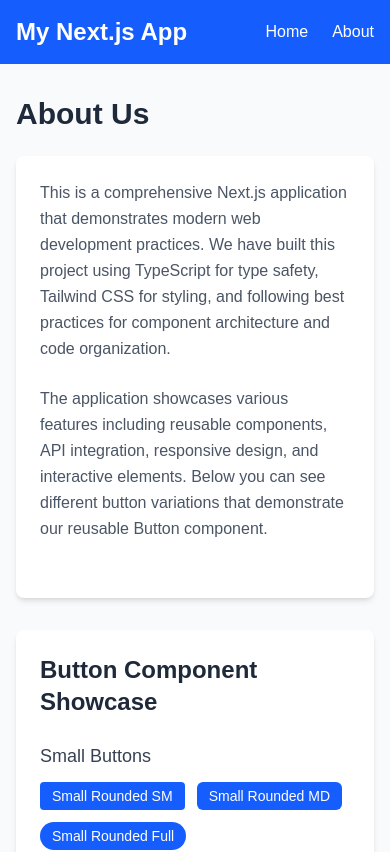
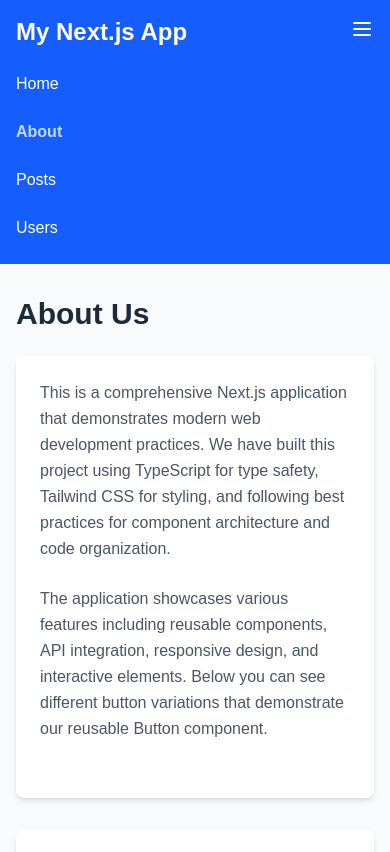
Before and after one commit to Kelv11/alx-project-0x02-setup, a Next.js app in the folder alx-project-0x02/: page /about in a window 390 px wide. Shown: the top 852 px of the page. Built offline with nearby package versions, Linux system fonts and the light colour scheme.

Commit message:
Complete navigation implementation with posts and users pages

```diff
--- /dev/null
+++ b/alx-project-0x02/components/common/PostCard.tsx
@@ -0,0 +1,30 @@
+import React from "react";
+import { PostProps } from "../../interfaces";
+
+const PostCard: React.FC<PostProps> = ({ id, title, body, userId }) => {
+  return (
+    <div className="bg-white rounded-lg shadow-md p-6 hover:shadow-lg transition-shadow duration-300 border-l-4 border-blue-500">
+      <div className="flex justify-between items-start mb-3">
+        <span className="text-sm text-gray-500 bg-gray-100 px-2 py-1 rounded">
+          Post #{id}
+        </span>
+        <span className="text-sm text-blue-600 font-medium">User {userId}</span>
+      </div>
+
+      <h3 className="text-xl font-semibold text-gray-800 mb-3 line-clamp-2">
+        {title}
+      </h3>
+
+      <p className="text-gray-600 leading-relaxed">{body}</p>
+
+      <div className="mt-4 pt-4 border-t border-gray-100">
+        <div className="flex justify-between items-center text-sm text-gray-500">
+          <span>Read more →</span>
+          <span>{new Date().toLocaleDateString()}</span>
+        </div>
+      </div>
+    </div>
+  );
+};
+
+export default PostCard;
--- a/alx-project-0x02/components/layout/Header.tsx
+++ b/alx-project-0x02/components/layout/Header.tsx
@@ -1,28 +1,80 @@
 import React from "react";
 import Link from "next/link";
+import { useRouter } from "next/router";
 
 const Header: React.FC = () => {
+  const router = useRouter();
+
+  const isActive = (path: string) => {
+    return router.pathname === path;
+  };
+
+  const navLinks = [
+    { href: "/home", label: "Home" },
+    { href: "/about", label: "About" },
+    { href: "/posts", label: "Posts" },
+    { href: "/users", label: "Users" },
+  ];
+
   return (
     <header className="bg-blue-600 text-white shadow-lg">
       <nav className="container mx-auto px-4 py-4">
         <div className="flex justify-between items-center">
-          <Link href="/" className="text-2xl font-bold hover:text-blue-200">
+          <Link
+            href="/"
+            className="text-2xl font-bold hover:text-blue-200 transition-colors"
+          >
             My Next.js App
           </Link>
-          <div className="space-x-6">
+          <div className="hidden md:flex space-x-6">
+            {navLinks.map((link) => (
+              <Link
+                key={link.href}
+                href={link.href}
+                className={`hover:text-blue-200 transition-colors duration-200 pb-1 ${
+                  isActive(link.href)
+                    ? "border-b-2 border-blue-200 text-blue-200"
+                    : ""
+                }`}
+              >
+                {link.label}
+              </Link>
+            ))}
+          </div>
+
+          {/* Mobile menu button */}
+          <div className="md:hidden">
+            <button className="text-white hover:text-blue-200">
+              <svg
+                className="w-6 h-6"
+                fill="none"
+                stroke="currentColor"
+                viewBox="0 0 24 24"
+              >
+                <path
+                  strokeLinecap="round"
+                  strokeLinejoin="round"
+                  strokeWidth={2}
+                  d="M4 6h16M4 12h16M4 18h16"
+                />
+              </svg>
+            </button>
+          </div>
+        </div>
+
+        {/* Mobile menu */}
+        <div className="md:hidden mt-4 space-y-2">
+          {navLinks.map((link) => (
             <Link
-              href="/home"
-              className="hover:text-blue-200 transition-colors duration-200"
+              key={link.href}
+              href={link.href}
+              className={`block hover:text-blue-200 transition-colors duration-200 py-2 ${
+                isActive(link.href) ? "text-blue-200 font-semibold" : ""
+              }`}
             >
-              Home
+              {link.label}
             </Link>
-            <Link
-              href="/about"
-              className="hover:text-blue-200 transition-colors duration-200"
-            >
-              About
-            </Link>
-          </div>
+          ))}
         </div>
       </nav>
     </header>
--- /dev/null
+++ b/alx-project-0x02/pages/posts.tsx
@@ -0,0 +1,24 @@
+import React from "react";
+import Head from "next/head";
+import Header from "../components/layout/Header";
+
+const PostsPage: React.FC = () => {
+  return (
+    <>
+      <Head>
+        <title>Posts - Next.js App</title>
+      </Head>
+      <Header />
+      <div className="min-h-screen bg-gray-50">
+        <main className="container mx-auto px-4 py-8">
+          <h1 className="text-3xl font-bold text-gray-800 mb-6">Posts</h1>
+          <p className="text-gray-600">
+            This page will display posts fetched from an external API.
+          </p>
+        </main>
+      </div>
+    </>
+  );
+};
+
+export default PostsPage;
--- /dev/null
+++ b/alx-project-0x02/pages/users.tsx
@@ -0,0 +1,24 @@
+import React from "react";
+import Head from "next/head";
+import Header from "../components/layout/Header";
+
+const UsersPage: React.FC = () => {
+  return (
+    <>
+      <Head>
+        <title>Users - Next.js App</title>
+      </Head>
+      <Header />
+      <div className="min-h-screen bg-gray-50">
+        <main className="container mx-auto px-4 py-8">
+          <h1 className="text-3xl font-bold text-gray-800 mb-6">Users</h1>
+          <p className="text-gray-600">
+            This page will display users fetched from an external API.
+          </p>
+        </main>
+      </div>
+    </>
+  );
+};
+
+export default UsersPage;
```
